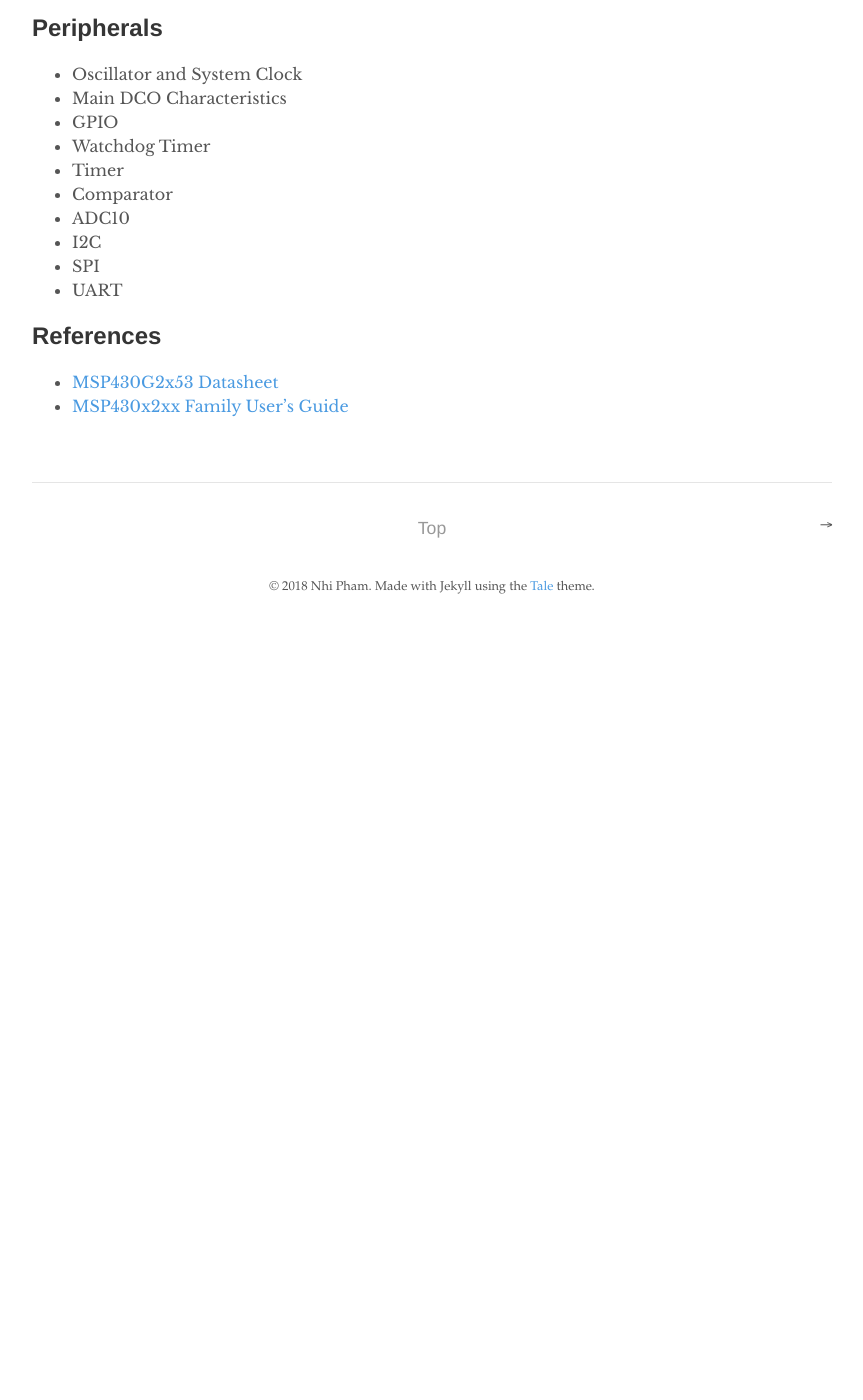
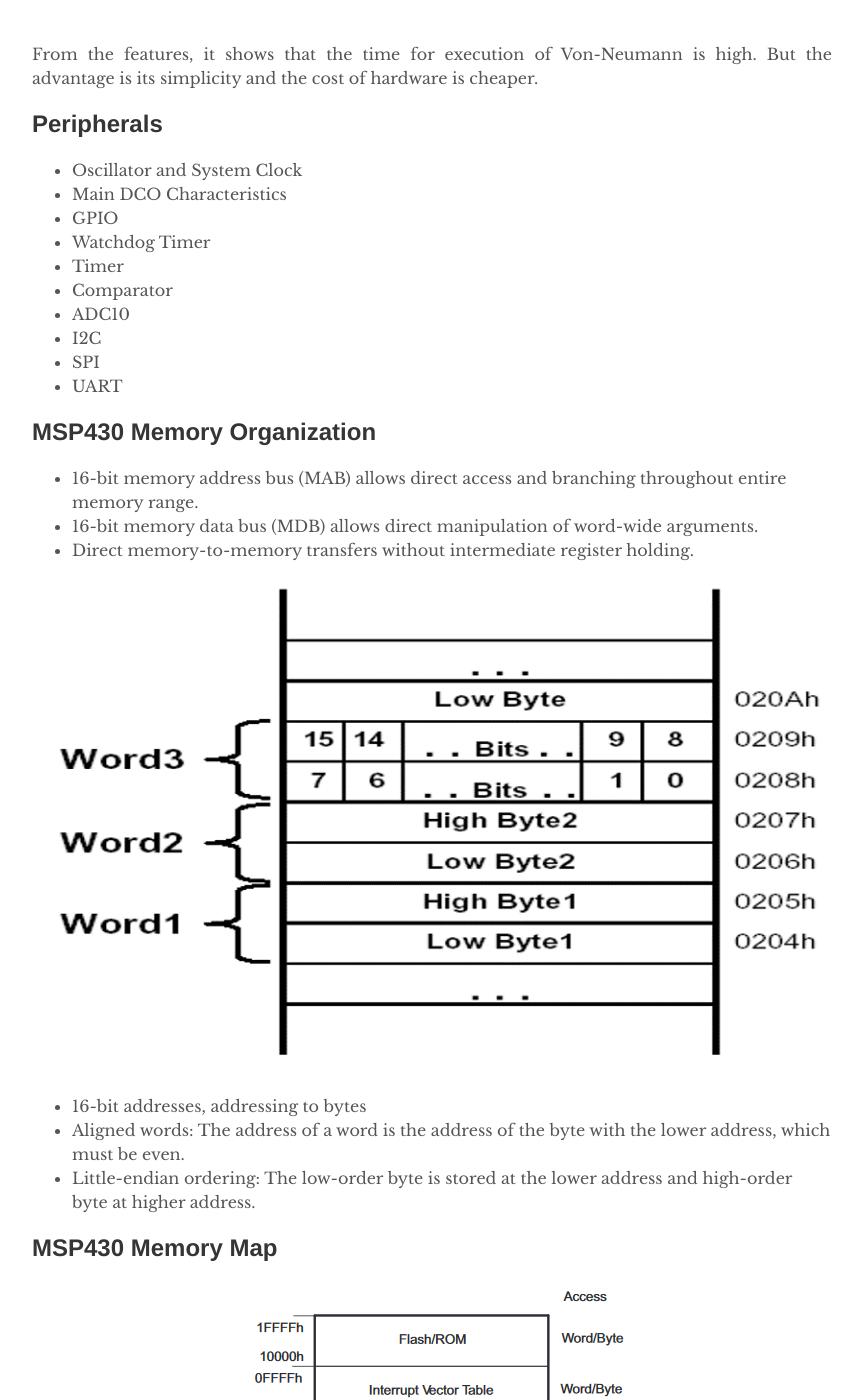
Before and after one commit to nhivp/msp430-gcc, a Jekyll site: the page built from docs/_posts/2018-07-16-what-is-msp430.md, in a window 1280 px wide and 1400 px high, scrolled down 2093 px. Shown: the whole window, without its empty margins (208-1071 px from the left). Built offline with Jekyll 4.4.1, drawn with Linux system fonts in a browser that asks for light colours; before the commit the page ends 2723 px from its top, so only the background shows below that; some of the changed text lies outside the part shown.

Commit message:
Update post

```diff
--- a/docs/_posts/2018-07-16-what-is-msp430.md
+++ b/docs/_posts/2018-07-16-what-is-msp430.md
@@ -12,12 +12,15 @@
 
 > Typical applications include *low cost sensor systems* that capture analog signals, covert them to digital values and then process data for display or for transmission to a host system.
 
-![Von-Neumann Architecture](https://raw.githubusercontent.com/nhivp/msp430-gcc/master/docs/assets/img/msp430-architecture.PNG "There is a single data bus which fetches data and instructions.")
+![MSP430 Architecture](https://raw.githubusercontent.com/nhivp/msp430-gcc/master/docs/assets/img/msp430-architecture.PNG "MSP430 Architecture")
 
 * Interconnect base on Von-Neumann architecture
 * 16-bit RISC architecture
   * Address/Data bus width: 16-bit
   * Memory access range: 16-bit Micro Controller Unit, hence it can address 216 = 64 kB of memory.
+* Flexible clock system: The clock system is designed specifically for battery-powered applications.
+  * Active mode
+  * Low-power mode 0-4 (LPM0 - LMP4)
 
 ## Von-Neumann vs Harvard
 
@@ -48,6 +51,26 @@
 * SPI
 * UART
 
+## MSP430 Memory Organization
+
+* 16-bit memory address bus (MAB) allows direct access and branching throughout entire memory range.
+* 16-bit memory data bus (MDB) allows direct manipulation of word-wide arguments.
+* Direct memory-to-memory transfers without intermediate register holding.
+
+![MSP430 Memory Orgranization](https://raw.githubusercontent.com/nhivp/msp430-gcc/master/docs/assets/img/memory-organization.png "MSP430 Memory Orgranization")
+
+* 16-bit addresses, addressing to bytes
+* Aligned words: The address of a word is the address of the byte with the lower address, which must be even.
+* Little-endian ordering: The low-order byte is stored at the lower address and high-order byte at higher address.
+
+## MSP430 Memory Map
+
+![MSP430 Memory Map](https://raw.githubusercontent.com/nhivp/msp430-gcc/master/docs/assets/img/memory-map.PNG "MSP430 Memory Map")
+
+## LaunchPad Development Board
+
+![LaunchPad Development Board](https://raw.githubusercontent.com/nhivp/msp430-gcc/master/docs/assets/img/launchpad-dev-board.PNG "LaunchPad Development Board")
+
 ## References
 
 * [MSP430G2x53 Datasheet](http://www.ti.com/lit/ds/symlink/msp430g2553.pdf)
```
Also changed, not shown: docs/assets/img/launchpad-dev-board.PNG (added), docs/assets/img/memory-map.PNG (added), docs/assets/img/memory-organization.png (added).
